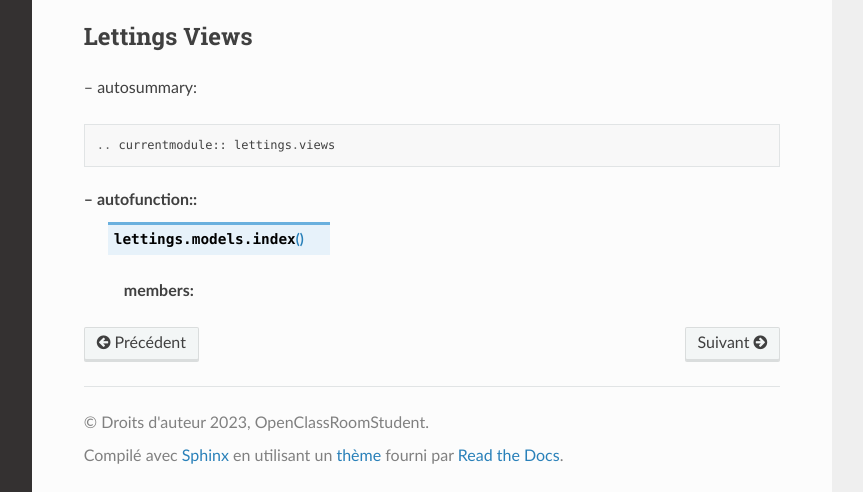
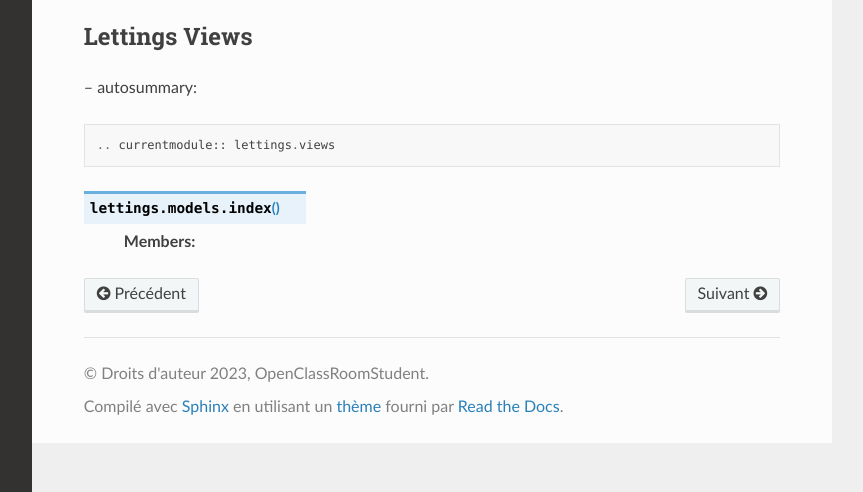
Before and after one commit to memphis-tools/oc_projet13_orange_country_lettings, a Sphinx documentation site: the page built from doc/source/code_review_lettings.rst, in a window 1280 px wide and 936 px high, cut to the strip 444-936 px from the top of the window. Shown: the whole strip, without its empty margins (268-1131 px from the left). Built offline with Sphinx 7.4.7 and the Read the Docs theme 2.0.0, drawn with Linux system fonts in a browser that asks for light colours.

```diff
--- a/doc/source/code_review_lettings.rst
+++ b/doc/source/code_review_lettings.rst
@@ -18,7 +18,6 @@ Lettings Views
 
 .. currentmodule:: lettings.views
 
--- autofunction::
-   .. method:: index
+.. method:: index
 
    :members:
--- a/doc/source/code_review_oc_lettings_site.rst
+++ b/doc/source/code_review_oc_lettings_site.rst
@@ -13,5 +13,7 @@ Views
     :method:
 
 .. method:: index
+   -- autosummary::
+
 .. method:: handler404
 .. method:: handler500
--- a/doc/source/code_review_profiles.rst
+++ b/doc/source/code_review_profiles.rst
@@ -15,5 +15,4 @@ Profiles Views
 
 .. currentmodule:: profiles.views
 
--- autofunction::
-   .. method:: index
+.. method:: index
```
Also changed, not shown: 11 other files.
